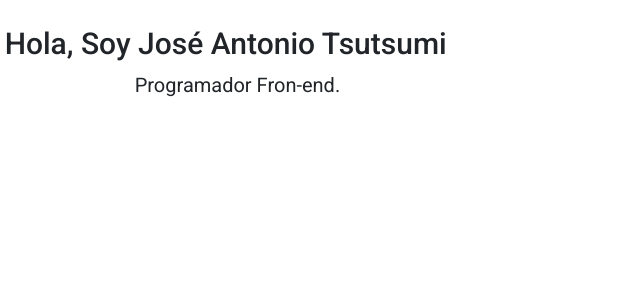
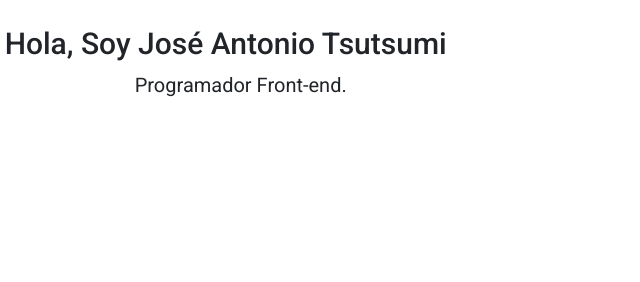
Before and after one commit to Antonio1965/PORTFOLIO-2021, a plain HTML site: page index.html in a window 1280 px wide. Shown: the part 190-472 px from the top of the page, 566-1206 px from the left. Drawn offline with nearby package versions, Linux system fonts and the light colour scheme.

Commit message:
Update index.html

```diff
--- a/index.html
+++ b/index.html
@@ -47,7 +47,7 @@
       <div class="col-md-8">
         <div class="card-body">
           <h5 class="card-title">Hola, Soy José Antonio Tsutsumi</h5>
-          <p class="card-text">Programador Fron-end.</p>
+          <p class="card-text">Programador Front-end.</p>
         </div>
       </div>
     </div>
```
